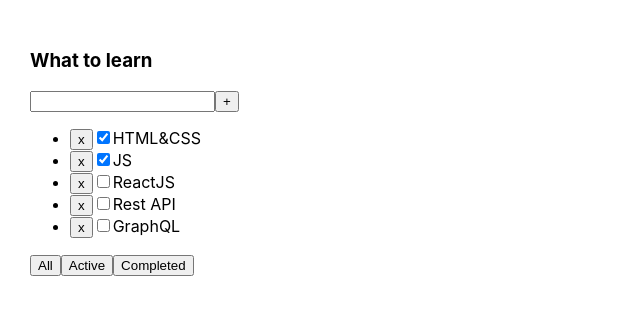
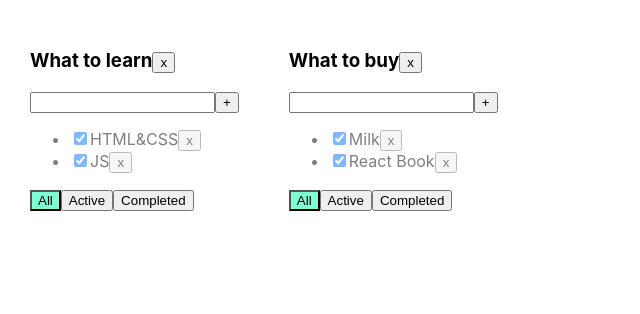
Before and after one commit to Kliapwnz/MyTODO, a React (Create React App) app: page / in a window 1280 px wide. Shown: the top 314 px of the page, without its empty margins (0-640 px from the left). Built offline with nearby package versions, Linux system fonts and the light colour scheme.

Commit message:
lesson 6

```diff
--- a/src/App.tsx
+++ b/src/App.tsx
@@ -1,54 +1,119 @@
 import React, {useState} from 'react';
 import './App.css';
 import {TaskType, Todolist} from './Todolist';
-import {v1} from "uuid";
+import {v1} from 'uuid';
 
 export type FilterValuesType = "all" | "active" | "completed";
+type TodolistType = {
+    id: string
+    title: string
+    filter: FilterValuesType
+}
+
+type TasksStateType = {
+    [key: string]: Array<TaskType>
+}
+
 
 function App() {
+    let todolistId1 = v1();
+    let todolistId2 = v1();
 
-    let [tasks, setTasks] = useState([
+    let [todolists, setTodolists] = useState<Array<TodolistType>>([
+        {id: todolistId1, title: "What to learn", filter: "all"},
+        {id: todolistId2, title: "What to buy", filter: "all"}
+    ])
+
+    let [tasks, setTasks] = useState<TasksStateType>({
+        [todolistId1]: [
             {id: v1(), title: "HTML&CSS", isDone: true},
-        {id: v1(), title: "JS", isDone: true},
-        {id: v1(), title: "ReactJS", isDone: false},
-        {id: v1(), title: "Rest API", isDone: false},
-        {id: v1(), title: "GraphQL", isDone: false},
-    ]);
+            {id: v1(), title: "JS", isDone: true}
+        ],
+        [todolistId2]: [
+            {id: v1(), title: "Milk", isDone: true},
+            {id: v1(), title: "React Book", isDone: true}
+        ]
+    });
 
-    const addTask = (valueTitle: string) => {
-        const newTask: TaskType = {id: v1(), title: valueTitle, isDone: false}
 
-        setTasks([newTask, ...tasks])
+    function removeTask(id: string, todolistId: string) {
+        //достанем нужный массив по todolistId:
+        let todolistTasks = tasks[todolistId];
+        // перезапишем в этом объекте массив для нужного тудулиста отфилтрованным массивом:
+        tasks[todolistId] = todolistTasks.filter(t => t.id != id);
+        // засетаем в стейт копию объекта, чтобы React отреагировал перерисовкой
+        setTasks({...tasks});
     }
 
-    function removeTask(id: string) {
-        let filteredTasks = tasks.filter(t => t.id != id);
-        setTasks(filteredTasks);
+    function addTask(title: string, todolistId: string) {
+        let task = {id: v1(), title: title, isDone: false};
+        //достанем нужный массив по todolistId:
+        let todolistTasks = tasks[todolistId];
+        // перезапишем в этом объекте массив для нужного тудулиста копией, добавив в начало новую таску:
+        tasks[todolistId] = [task, ...todolistTasks];
+        // засетаем в стейт копию объекта, чтобы React отреагировал перерисовкой
+        setTasks({...tasks});
     }
 
-    let [filter, setFilter] = useState<FilterValuesType>("all");
-
-    let tasksForTodolist = tasks;
-
-    if (filter === "active") {
-        tasksForTodolist = tasks.filter(t => t.isDone === false);
+    function changeStatus(id: string, isDone: boolean, todolistId: string) {
+        //достанем нужный массив по todolistId:
+        let todolistTasks = tasks[todolistId];
+        // найдём нужную таску:
+        let task = todolistTasks.find(t => t.id === id);
+        //изменим таску, если она нашлась
+        if (task) {
+            task.isDone = isDone;
+            // засетаем в стейт копию объекта, чтобы React отреагировал перерисовкой
+            setTasks({...tasks});
         }
-    if (filter === "completed") {
-        tasksForTodolist = tasks.filter(t => t.isDone === true);
     }
 
-    function changeFilter(value: FilterValuesType) {
-        setFilter(value);
+    function changeFilter(value: FilterValuesType, todolistId: string) {
+        let todolist = todolists.find(tl => tl.id === todolistId);
+        if (todolist) {
+            todolist.filter = value;
+            setTodolists([...todolists])
+        }
+    }
+
+    function removeTodolist(id: string) {
+        // засунем в стейт список тудулистов, id которых не равны тому, который нужно выкинуть
+        setTodolists(todolists.filter(tl => tl.id != id));
+        // удалим таски для этого тудулиста из второго стейта, где мы храним отдельно таски
+        delete tasks[id]; // удаляем св-во из объекта... значением которого являлся массив тасок
+        // засетаем в стейт копию объекта, чтобы React отреагировал перерисовкой
+        setTasks({...tasks});
     }
 
     return (
         <div className="App">
-            <Todolist title="What to learn"
+            {
+                todolists.map(tl => {
+                    let allTodolistTasks = tasks[tl.id];
+                    let tasksForTodolist = allTodolistTasks;
+
+                    if (tl.filter === "active") {
+                        tasksForTodolist = allTodolistTasks.filter(t => t.isDone === false);
+                    }
+                    if (tl.filter === "completed") {
+                        tasksForTodolist = allTodolistTasks.filter(t => t.isDone === true);
+                    }
+
+                    return <Todolist
+                        key={tl.id}
+                        id={tl.id}
+                        title={tl.title}
                         tasks={tasksForTodolist}
                         removeTask={removeTask}
                         changeFilter={changeFilter}
                         addTask={addTask}
+                        changeTaskStatus={changeStatus}
+                        filter={tl.filter}
+                        removeTodolist={removeTodolist}
                     />
+                })
+            }
+
         </div>
     );
 }
--- a/src/Todolist.tsx
+++ b/src/Todolist.tsx
@@ -1,6 +1,5 @@
-import React, {ChangeEvent, KeyboardEvent, useState} from 'react';
+import React, {ChangeEvent, useState, KeyboardEvent} from 'react';
 import {FilterValuesType} from './App';
-import {Button} from "./components/Button";
 
 export type TaskType = {
     id: string
@@ -9,61 +8,88 @@
 }
 
 type PropsType = {
+    id: string
     title: string
     tasks: Array<TaskType>
-    removeTask: (taskId: string) => void
-    changeFilter: (value: FilterValuesType) => void
-    addTask: (valueTitle: string) => void
+    removeTask: (taskId: string, todolistId: string) => void
+    changeFilter: (value: FilterValuesType, todolistId: string) => void
+    addTask: (title: string, todolistId: string) => void
+    changeTaskStatus: (id: string, isDone: boolean, todolistId: string) => void
+    removeTodolist: (id: string) => void
+    filter: FilterValuesType
 }
 
 export function Todolist(props: PropsType) {
-    const [title, setTitle] = useState("")
+    let [title, setTitle] = useState("")
+    let [error, setError] = useState<string | null>(null)
 
-    const mappedTask= props.tasks.map(t => {
-
-            const removeTaskHandler = () => {
-                props.removeTask(t.id)
-            }
-
-
-            return (
-                <li key={t.id}>
-                    <Button buttonName={"x"} callBack={removeTaskHandler}/>
-                    <input type="checkbox" checked={t.isDone}/>
-                    <span>{t.title}</span>
-                </li>)
-        })
+    const addTask = () => {
+        let newTitle = title.trim();
+        if (newTitle !== "") {
+            props.addTask(newTitle, props.id);
+            setTitle("");
+        } else {
+            setError("Title is required");
+        }
+    }
 
     const onChangeHandler = (e: ChangeEvent<HTMLInputElement>) => {
         setTitle(e.currentTarget.value)
     }
-    const addTaskHandler = () => {
-        props.addTask(title)
-        setTitle("")
-    }
-    const onKeyDownHandler = (e: KeyboardEvent<HTMLInputElement>) => {
-        if (e.key === "Enter") {
-            addTaskHandler()
+
+    const onKeyPressHandler = (e: KeyboardEvent<HTMLInputElement>) => {
+        setError(null);
+        if (e.charCode === 13) {
+            addTask();
         }
     }
 
-    const changeFilterTsarHandler = (filterValue: FilterValuesType) => {
-        props.changeFilter(filterValue)
-    }
+    const removeTodolist = () => props.removeTodolist(props.id)
+
+    const onAllClickHandler = () => props.changeFilter("all", props.id);
+    const onActiveClickHandler = () => props.changeFilter("active", props.id);
+    const onCompletedClickHandler = () => props.changeFilter("completed", props.id);
 
     return <div>
-        <h3>{props.title}</h3>
+        <h3> {props.title}
+            <button onClick={removeTodolist}>x</button>
+        </h3>
         <div>
-            <input onChange={onChangeHandler} value={title} onKeyDown={onKeyDownHandler}/>
-
-            <Button buttonName={"+"} callBack={addTaskHandler}/>
+            <input value={title}
+                   onChange={onChangeHandler}
+                   onKeyPress={onKeyPressHandler}
+                   className={error ? "error" : ""}
+            />
+            <button onClick={addTask}>+</button>
+            {error && <div className="error-message">{error}</div>}
         </div>
         <ul>
-            {mappedTask}
+            {
+                props.tasks.map(t => {
+                    const onClickHandler = () => props.removeTask(t.id, props.id)
+                    const onChangeHandler = (e: ChangeEvent<HTMLInputElement>) => {
+                        let newIsDoneValue = e.currentTarget.checked;
+                        props.changeTaskStatus(t.id, newIsDoneValue, props.id);
+                    }
+
+                    return <li key={t.id} className={t.isDone ? "is-done" : ""}>
+                        <input type="checkbox" onChange={onChangeHandler} checked={t.isDone}/>
+                        <span>{t.title}</span>
+                        <button onClick={onClickHandler}>x</button>
+                    </li>
+                })
+            }
         </ul>
         <div>
-            <Button buttonName={"All"} callBack={() => changeFilterTsarHandler("all")}/>
-            <Button buttonName={"Active"} callBack={() => changeFilterTsarHandler("active")}/>
-            <Button buttonName={"Completed"} callBack={() => changeFilterTsarHandler("completed")}/>
-        </div></div>
+            <button className={props.filter === 'all' ? "active-filter" : ""}
+                    onClick={onAllClickHandler}>All
+            </button>
+            <button className={props.filter === 'active' ? "active-filter" : ""}
+                    onClick={onActiveClickHandler}>Active
+            </button>
+            <button className={props.filter === 'completed' ? "active-filter" : ""}
+                    onClick={onCompletedClickHandler}>Completed
+            </button>
+        </div>
+    </div>
 }
--- a/src/components/Button.tsx
+++ /dev/null
@@ -1,17 +0,0 @@
-import React from 'react';
-
-type PropsType = {
-    buttonName: string
-    callBack: () => void
-}
-
-
-
-export const Button = (props:PropsType) => {
-    const onClickHandler = () => {
-        props.callBack()
-    }
-    return (
-        <button onClick={onClickHandler}>{props.buttonName}</button>
-    )
-}
```
Lines whose indentation alone changed are shown as unchanged.
